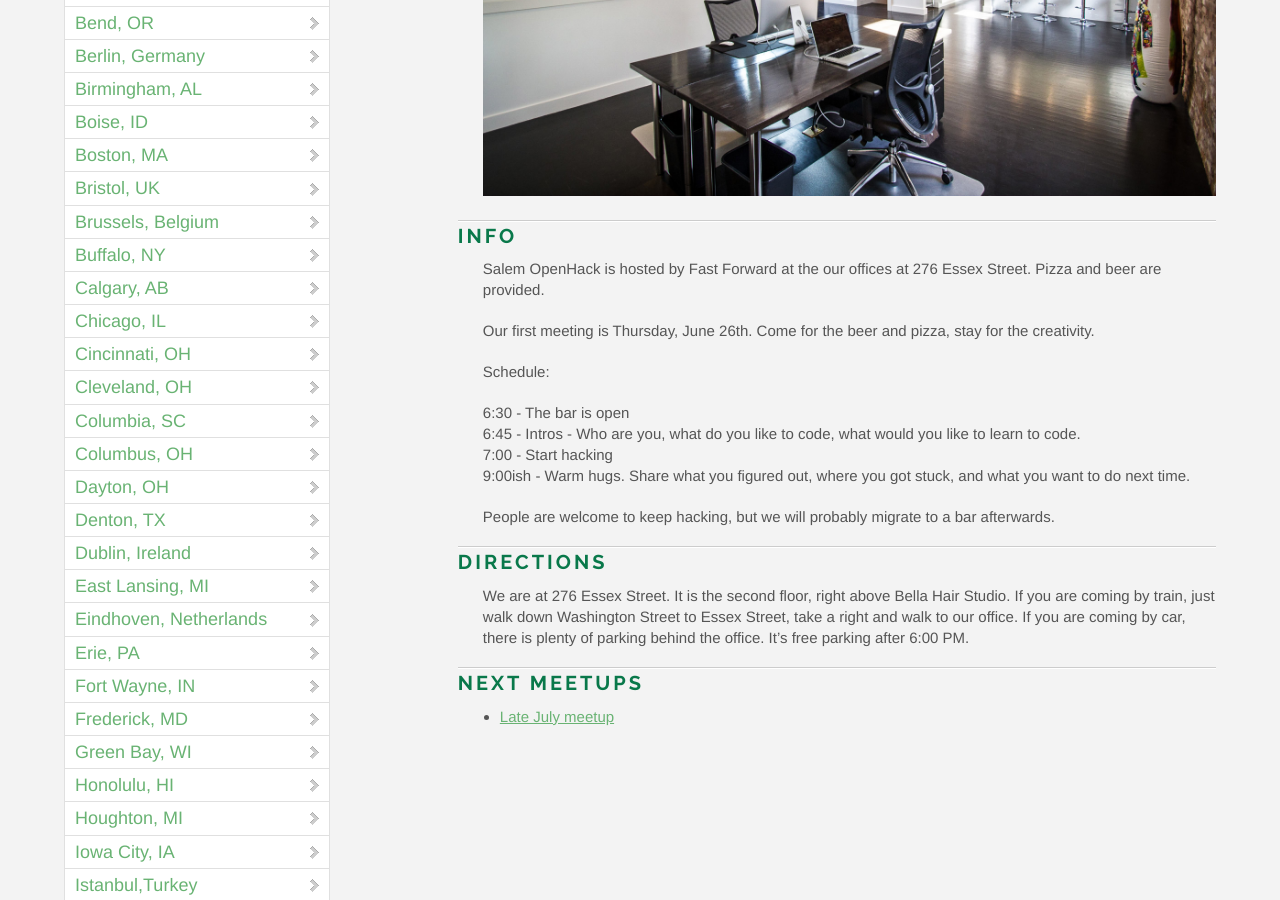
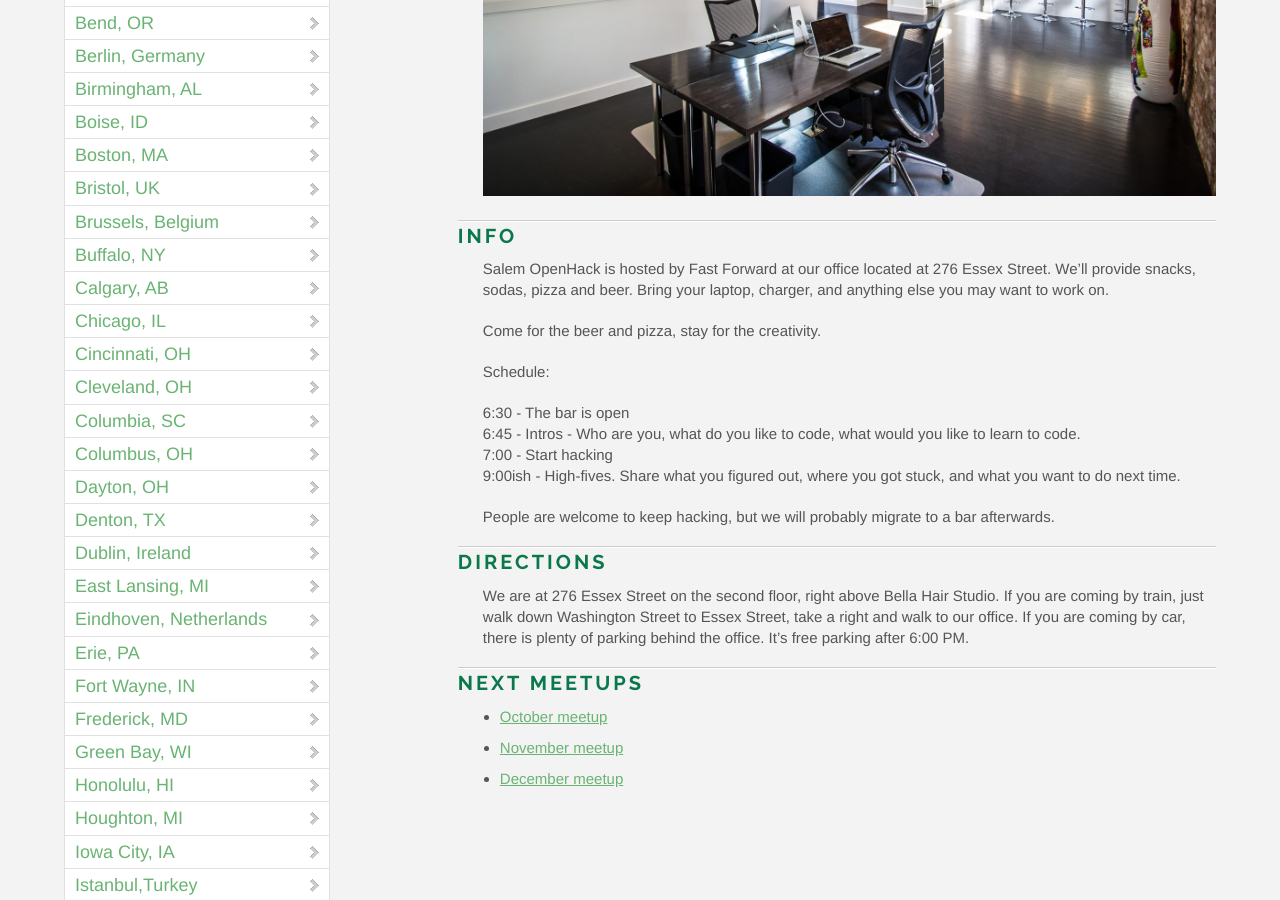
Before and after one commit to OpenHack/openhack.github.com, a Jekyll site: the page built from salem/index.markdown, in a window 1280 px wide and 900 px high, scrolled down 508 px. Built offline with Jekyll 4.4.1, drawn with Linux system fonts in a browser that asks for light colours; nearby versions of some CDN libraries; comment, search, counter and statistics services are not loaded.

Commit message:
Update index.markdown

```diff
--- a/salem/index.markdown
+++ b/salem/index.markdown
@@ -9,23 +9,25 @@ title: OpenHack - Salem, MA
 
 ### Info
 
-Salem OpenHack is hosted by Fast Forward at the our offices at 276 Essex Street.  Pizza and beer are provided.
+Salem OpenHack is hosted by Fast Forward at our office located at 276 Essex Street. We'll provide snacks, sodas, pizza and beer. Bring your laptop, charger, and anything else you may want to work on.
 
-Our first meeting is Thursday, June 26th.  Come for the beer and pizza, stay for the creativity.
+Come for the beer and pizza, stay for the creativity.
 
 Schedule:
 
 6:30 - The bar is open
 6:45 - Intros - Who are you, what do you like to code, what would you like to learn to code.
 7:00 - Start hacking
-9:00ish - Warm hugs.  Share what you figured out, where you got stuck, and what you want to do next time.
+9:00ish - High-fives. Share what you figured out, where you got stuck, and what you want to do next time.
 
 People are welcome to keep hacking, but we will probably migrate to a bar afterwards.
 
 ### Directions
 
-We are at 276 Essex Street.  It is the second floor, right above Bella Hair Studio.  If you are coming by train, just walk down Washington Street to Essex Street, take a right and walk to our office.  If you are coming by car, there is plenty of parking behind the office.  It's free parking after 6:00 PM.
+We are at 276 Essex Street on the second floor, right above Bella Hair Studio.  If you are coming by train, just walk down Washington Street to Essex Street, take a right and walk to our office.  If you are coming by car, there is plenty of parking behind the office.  It's free parking after 6:00 PM.
 
 ### Next meetups
 
-* [Late July meetup](http://www.meetup.com/OpenHack-Salem/events/191610882/)
+* [October meetup](http://www.meetup.com/OpenHack-Salem/events/210709132/)
+* [November meetup](http://www.meetup.com/OpenHack-Salem/events/210710422/)
+* [December meetup](http://www.meetup.com/OpenHack-Salem/events/210710792/)
```
